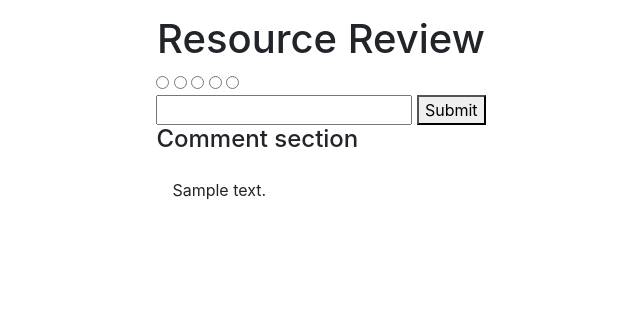
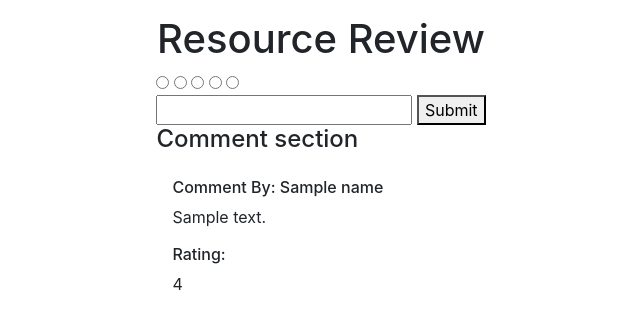
Before and after one commit to AvantikaTheLearner/ResourceWall, a Node server app: template views/resource-wall.ejs in a window 1280 px wide. Shown: the part 80-409 px from the top of the page, without its empty margins (319-959 px from the left). Run offline with Node 20, Linux system fonts and the light colour scheme; the visitor is signed in with stand-in values (Sample User, id 1); the template is opened without the code that fills it: most values are stand-ins (such as "Sample title", 1, 10 or a date in 2020); style sheets or scripts are compiled from the project's sources; some libraries are stand-ins or nearby versions.

Commit message:
comment functionality works

```diff
--- a/routes/resources.js
+++ b/routes/resources.js
@@ -100,7 +100,7 @@ module.exports = (db) => {
     const user = req.currentUser;
     const userId = req.currentUser.id;
     const reviews = await resourceQueries.getReviews(req.params.id);
-
+    console.log("reviews", reviews);
     const templateVars = {
       id: req.params.id,
       reviews,
@@ -113,7 +113,6 @@ module.exports = (db) => {
   });
 
   router.post("/:id/reviews", checkAuth, (req, res) => {
-
     const userId = req.currentUser.id;
 
     resourceQueries.addNewComment(userId, req.params.id, req.body.content, parseInt(req.body.rate))
--- a/views/resource-wall.ejs
+++ b/views/resource-wall.ejs
@@ -64,9 +62,17 @@
     <h4>Comment section</h4>
     <section class="comments-container">
       <div class="p-3">
+
         <% for (item of reviews) { %>
 
+        <h6>Comment By: <%= name %></h6>
+
+
         <%= item.comment %>
+
+        <p><h6>Rating:</h6>
+          <%= item.rating %>
+        </p>
         <% } %>
       </div>
 
```
Also changed, not shown: other parts of views/resource-wall.ejs (+1 -3 lines).
